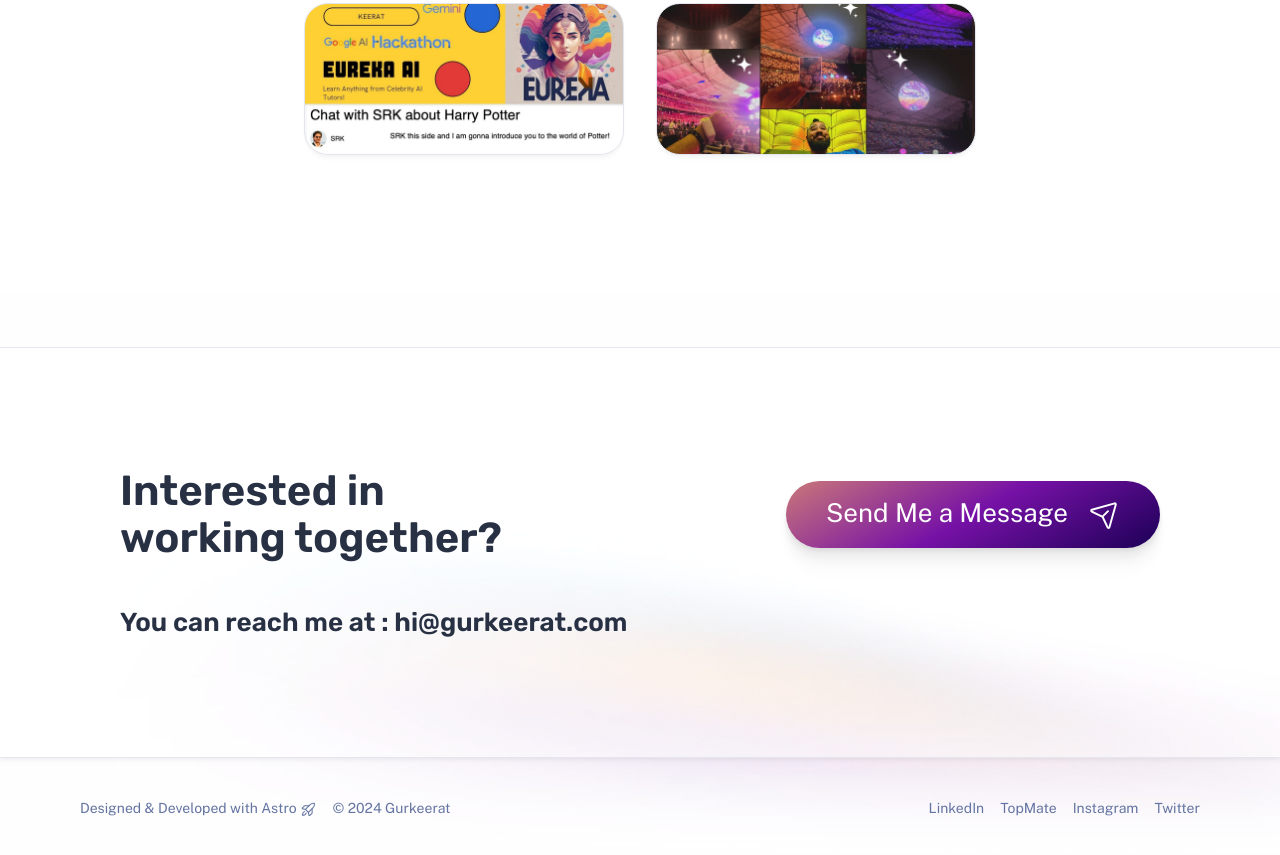
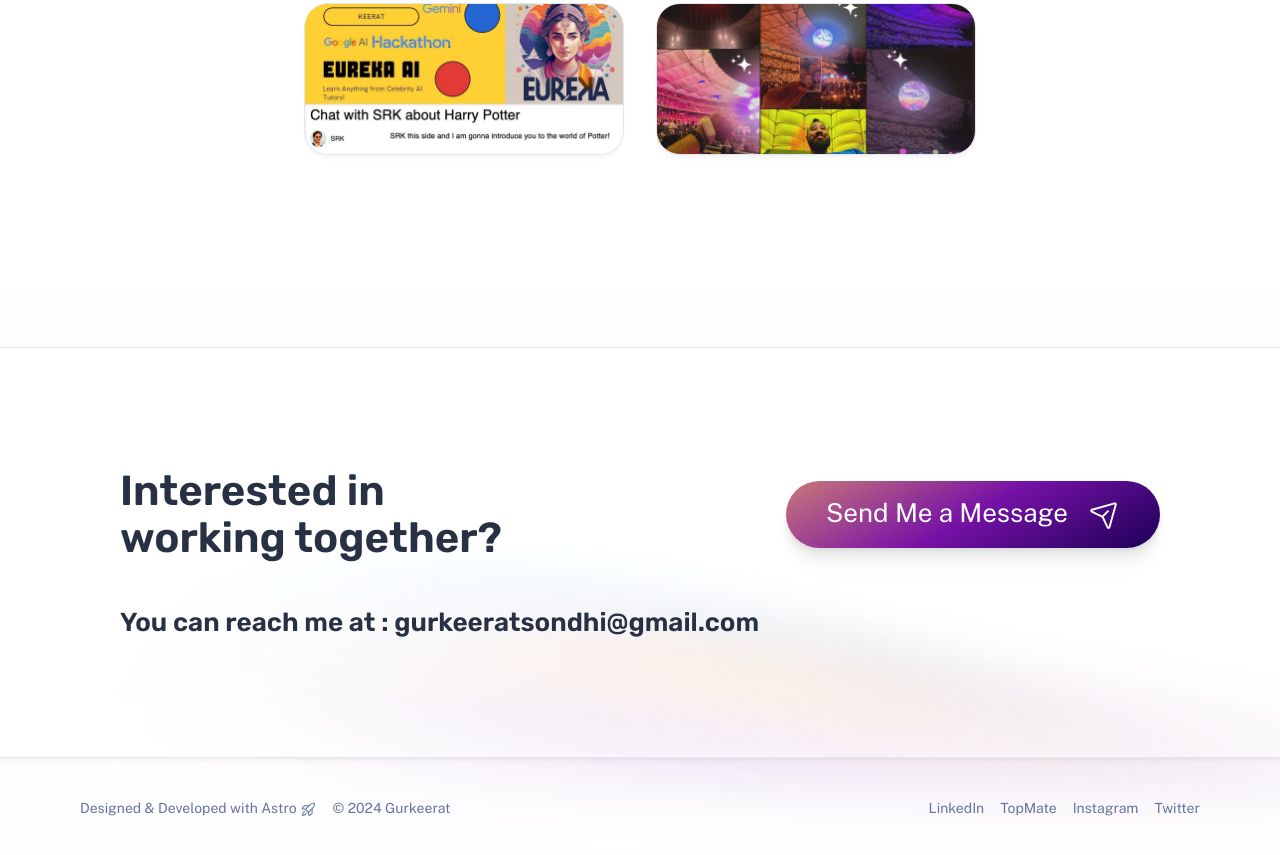
Before and after one commit to Keerat666/gurkeerat.com, an Astro site: page / in a window 1280 px wide. Shown: the part 2879-3734 px from the top of the page. Built offline with nearby package versions, Linux system fonts and the light colour scheme; Astro itself is replaced by a stand-in of ours.

Commit message:
Update ContactCTA.astro

```diff
--- a/src/components/ContactCTA.astro
+++ b/src/components/ContactCTA.astro
@@ -9,7 +9,7 @@ import Icon from './Icon.astro';
 		Send Me a Message
 		<Icon icon="paper-plane-tilt" size="1.2em" />
 	</CallToAction>
-	<h5>You can reach me at : hi@gurkeerat.com
+	<h5>You can reach me at : gurkeeratsondhi@gmail.com
 	</h5>
 
 </aside>
```
